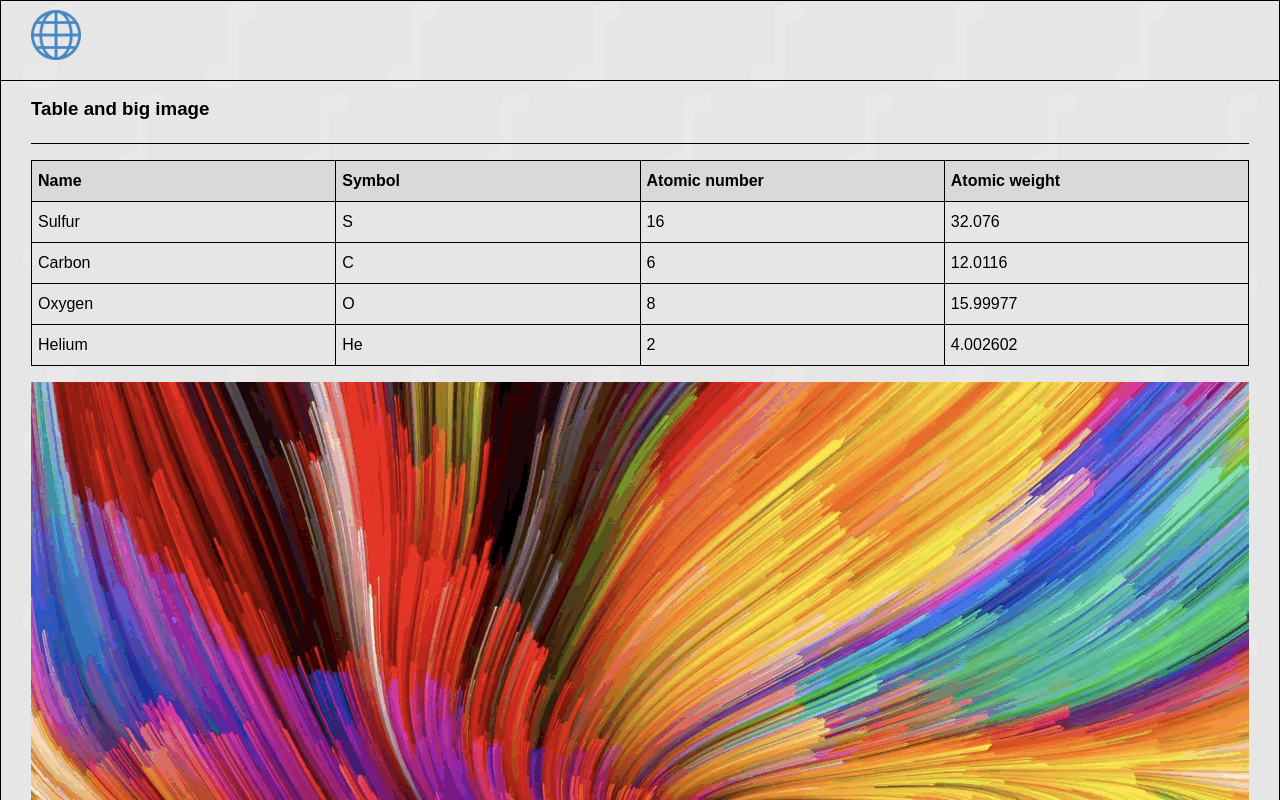
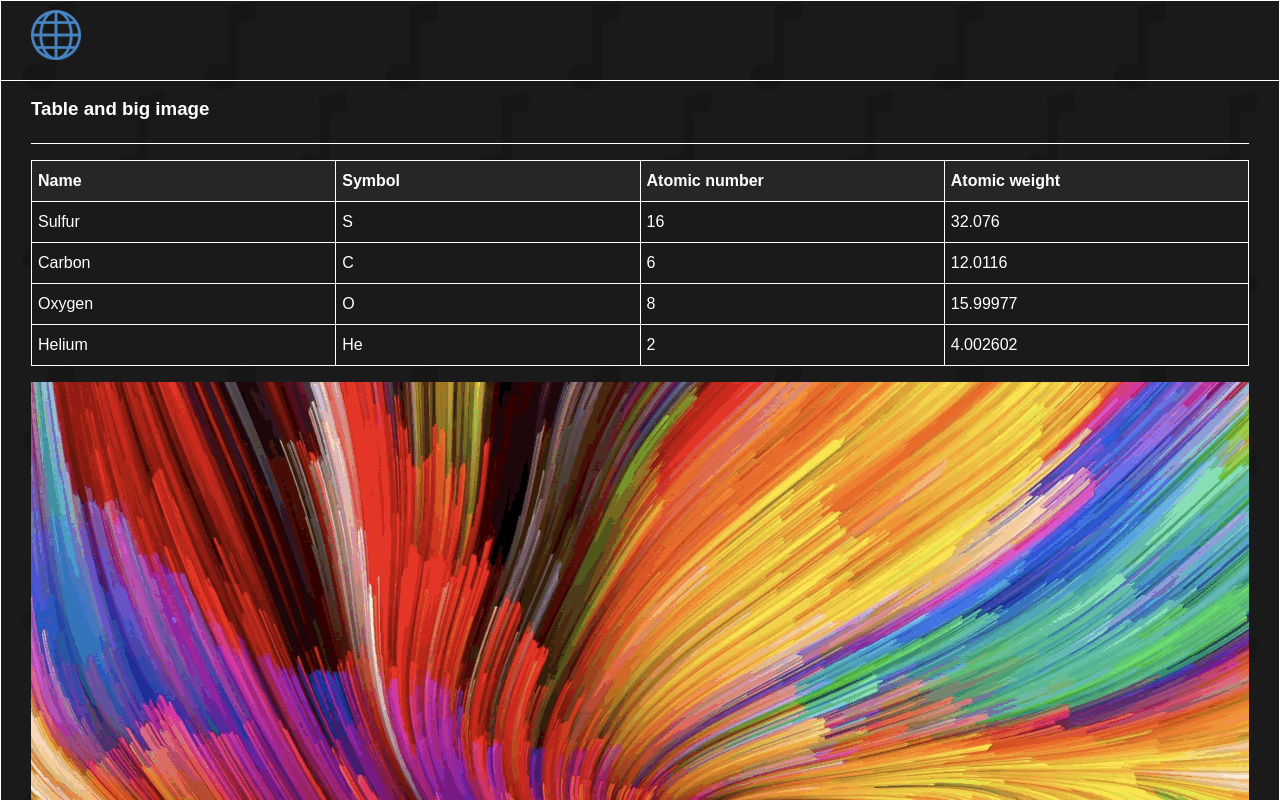
Before and after one commit to AlexisC183/myWebTemplate, a plain HTML site: page table-and-big-image/index.html in a window 1280 px wide. Shown: the top 800 px of the page. Drawn offline with Linux system fonts and the light colour scheme.

Commit message:
Finished dark theme

```diff
--- a/table-and-big-image/index.html
+++ b/table-and-big-image/index.html
@@ -14,7 +14,7 @@
         <link rel="icon" type="image/png" href="../myIcon.png">
         <title>Table and big image | My website</title>
         <link rel="stylesheet" href="../sharedResources/sharedStyles.css">
-        <link rel="stylesheet" href="../themes/light.css">
+        <link rel="stylesheet" href="../themes/dark.css">
         <script src="../scripts/jquery-3.7.0.min.js"></script>
         <script src="../scripts/Program.js"></script>
     </head>
@@ -24,7 +24,7 @@
         </div>
         <div class="body">
             <h3>Table and big image</h3>
-            <hr color="black" size="1">
+            <hr color="white" size="1">
             <p>
                 <table class="resizableTable">
                     <tr>
--- a/themes/dark.css
+++ b/themes/dark.css
@@ -0,0 +1,34 @@
+*{
+    color:white;
+}
+
+*::selection{
+    background: white;
+    color:black;
+}
+
+body{
+    background: url(darkTile.png) center 0;
+    background-attachment: fixed;
+    background-color: gray;
+}
+
+body > div{
+    background:rgba(0, 0, 0, 0.8);
+}
+
+a{
+    color:cyan;
+}
+
+a::selection{
+    background: cyan;
+}
+
+.resizableTable tr:first-child{
+    background: #262626;
+}
+
+.resizableTable tr:first-child ~ tr{
+    background: #1A1A1A;
+}
```
Also changed, not shown: index.html (+2 -2 lines).
